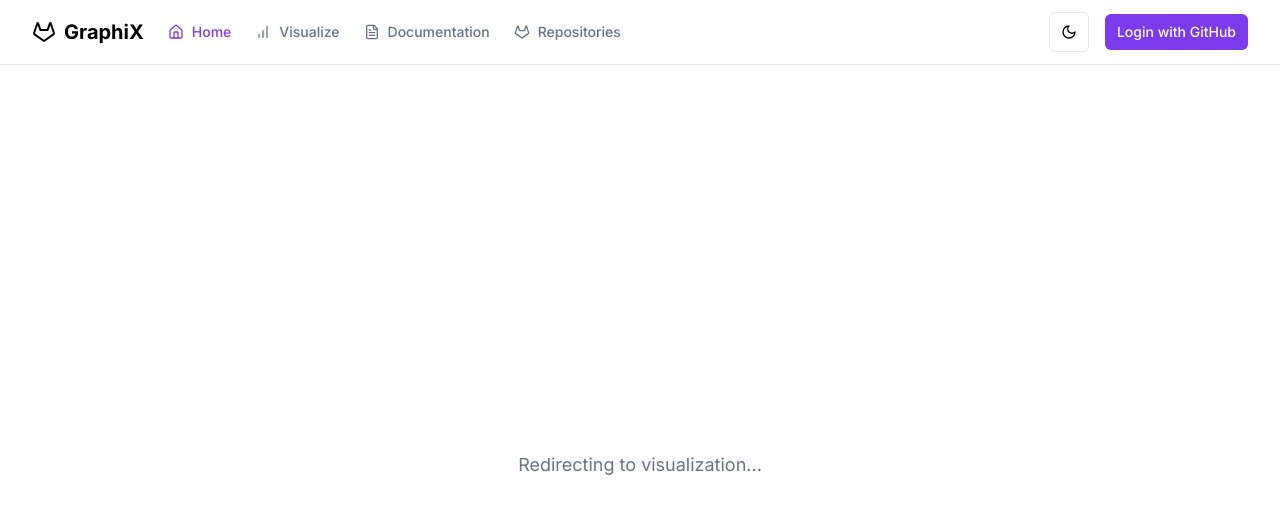
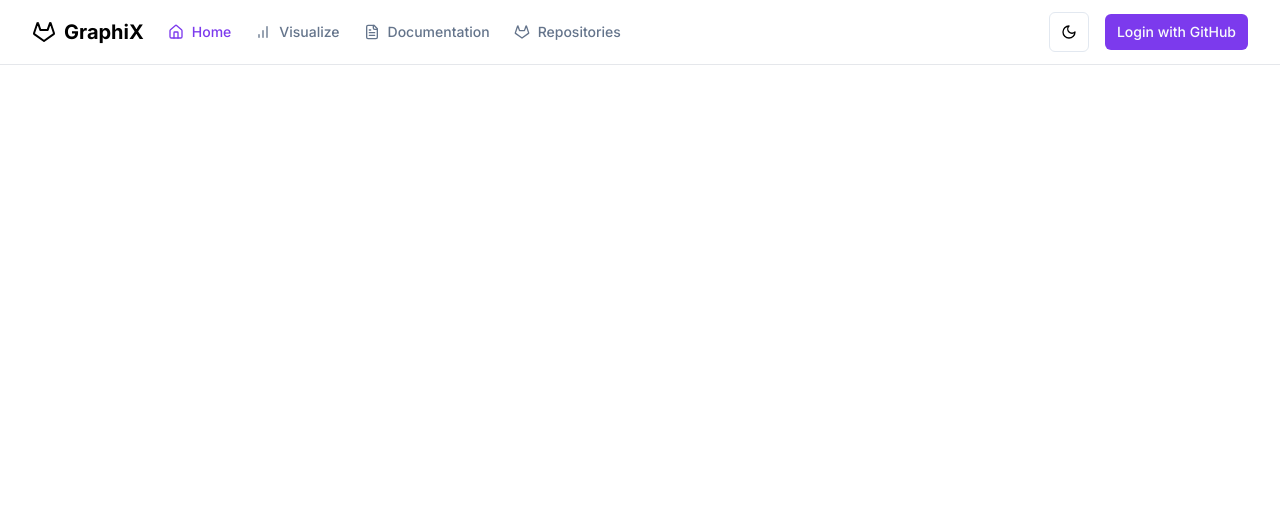
Before and after one commit to KshitijThareja/GraphiX, a Next.js app in the folder frontend/: page / in a window 1280 px wide. Before the commit this address had no page. Shown: the top 514 px of the page. Built offline with nearby package versions, Linux system fonts and the light colour scheme.

Commit message:
added file fr this time

```diff
--- a/frontend/src/app/page.tsx
+++ b/frontend/src/app/page.tsx
@@ -4,13 +4,12 @@ import { useRouter } from "next/navigation";
 export default function HomePage() {
   const router = useRouter();
   useEffect(() => {
-    router.replace("/visualize");
+
   }, [router]);
   return (
     <div className="flex items-center justify-center min-h-screen">
-      <p className="text-lg text-muted-foreground">
-        Redirecting to visualization...
-      </p>
+
+
       {/* You could add a spinner component here for better UX */}
     </div>
   );
```
Also changed, not shown: 2 other files (tests, documents, lock files or other folders).
